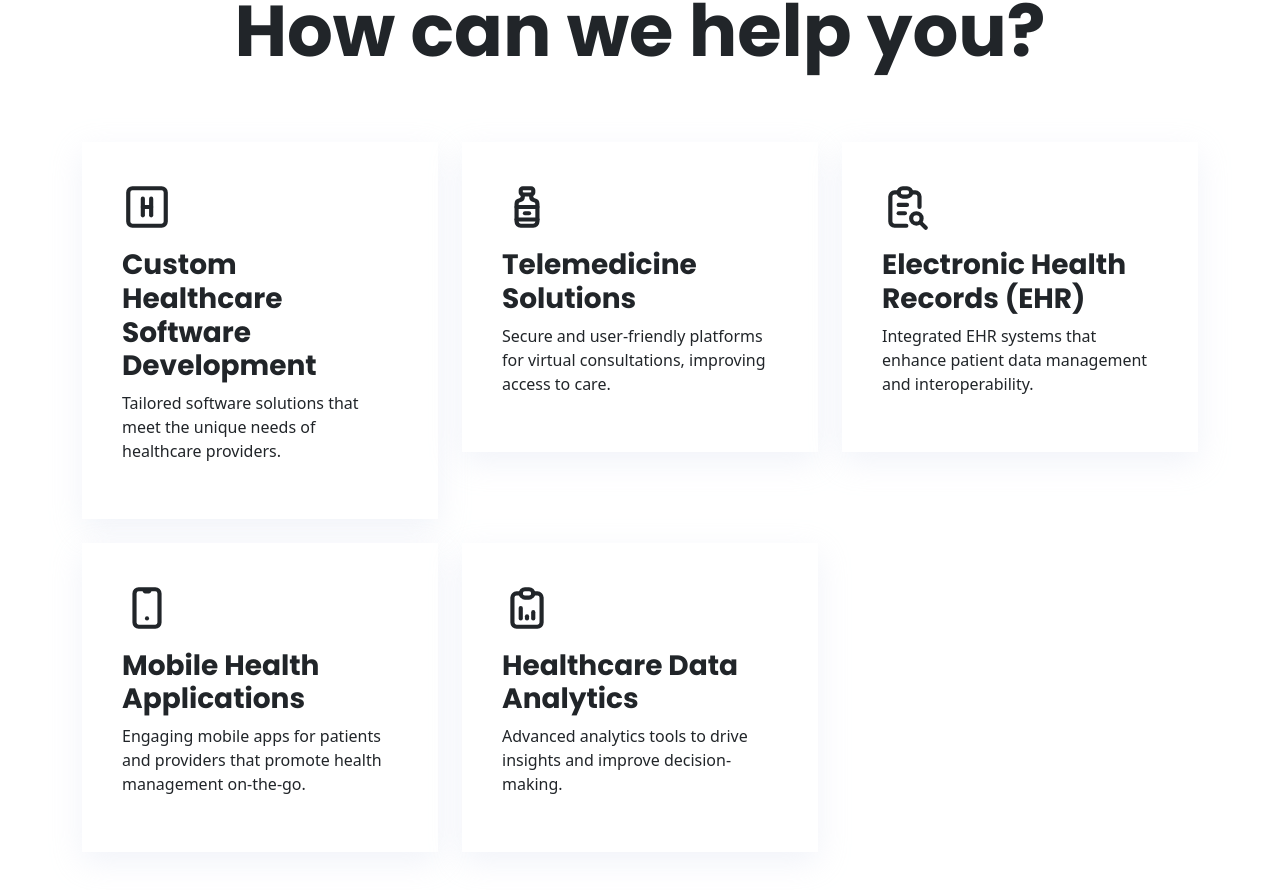
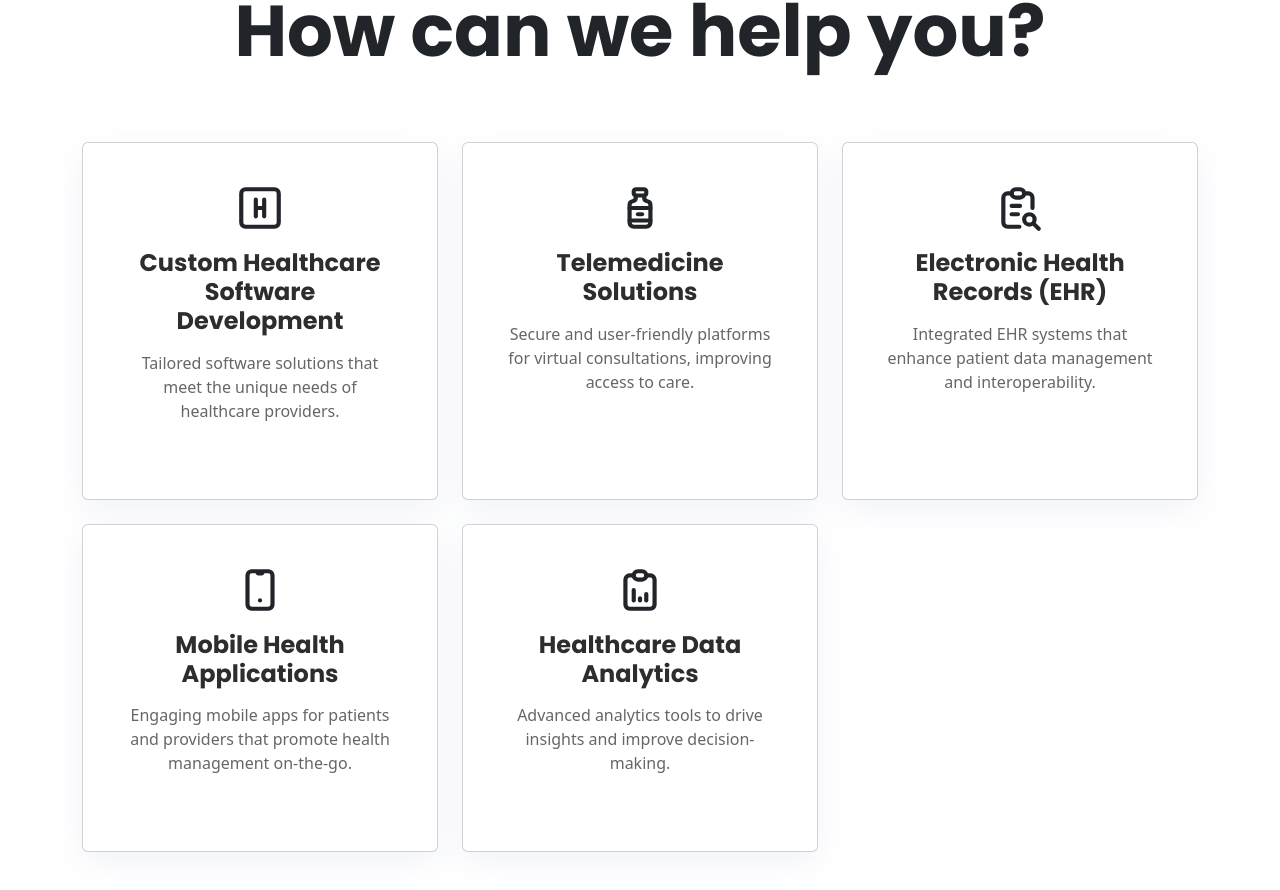
Before and after one commit to Medspekto/MedSpektoWebsite, a React (Vite) app in the folder public/: page /services in a window 1280 px wide. Shown: the part 672-1562 px from the top of the page. Built offline with nearby package versions, Linux system fonts and the light colour scheme.

Commit message:
Cards aligned done

```diff
--- a/public/src/features/Components/ServicesComponent.tsx
+++ b/public/src/features/Components/ServicesComponent.tsx
@@ -35,28 +35,23 @@ const ServicesComponent = () => {
                 <div className="container">
                     <article className="text-center">
                         <div className="display-2">How can we help you?</div>
-                        {/* <p className="centerTxt">
-                            Lorem ipsum dolor sit amet, consectetuer adipiscing elit. Suspendisse et justo. Praesent mattis commodo augue.
-                        </p> */}
                     </article>
-                    <div className="row g-4 py-5 row-cols-1 row-cols-lg-3">
-                           {FeatureJSON?.map((x,index)=>(
-                             <div className="col" key={index} >
-                             <div className="feature">
+                    <div className="row g-4 py-5 row-cols-1 row-cols-md-2 row-cols-lg-3">
+                        {FeatureJSON.map((x, index) => (
+                            <div className="col d-flex align-items-stretch" key={index}>
+                                <div className="feature card h-100">
                                     <div className="feature-icon d-inline-flex align-items-center justify-content-center mb-3">
                                         {x.icon}
                                     </div>
                                     <h3>{x.label}</h3>
-                                 <p>
-                                 {x.description}
-                                 </p>
+                                    <p>{x.description}</p>
                                 </div>
                             </div>
                         ))}
-
                     </div>
                 </div>
             </section>
+
         </>
     );
 }
```
Lines whose indentation alone changed are shown as unchanged.
